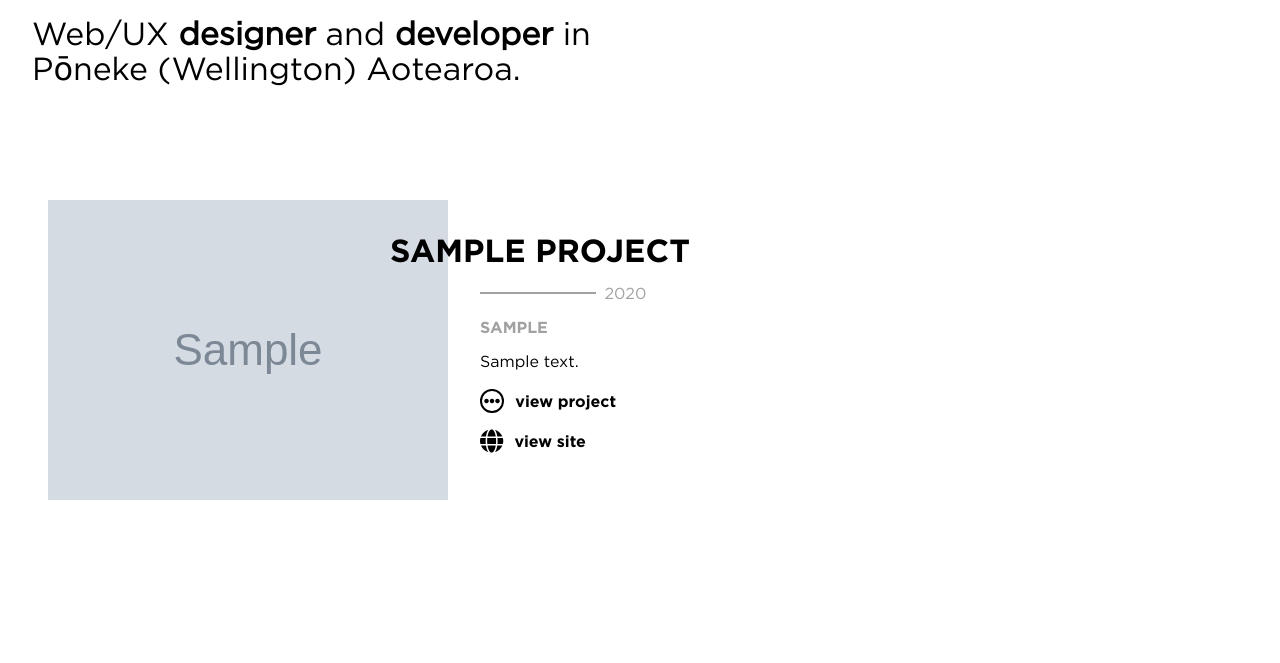
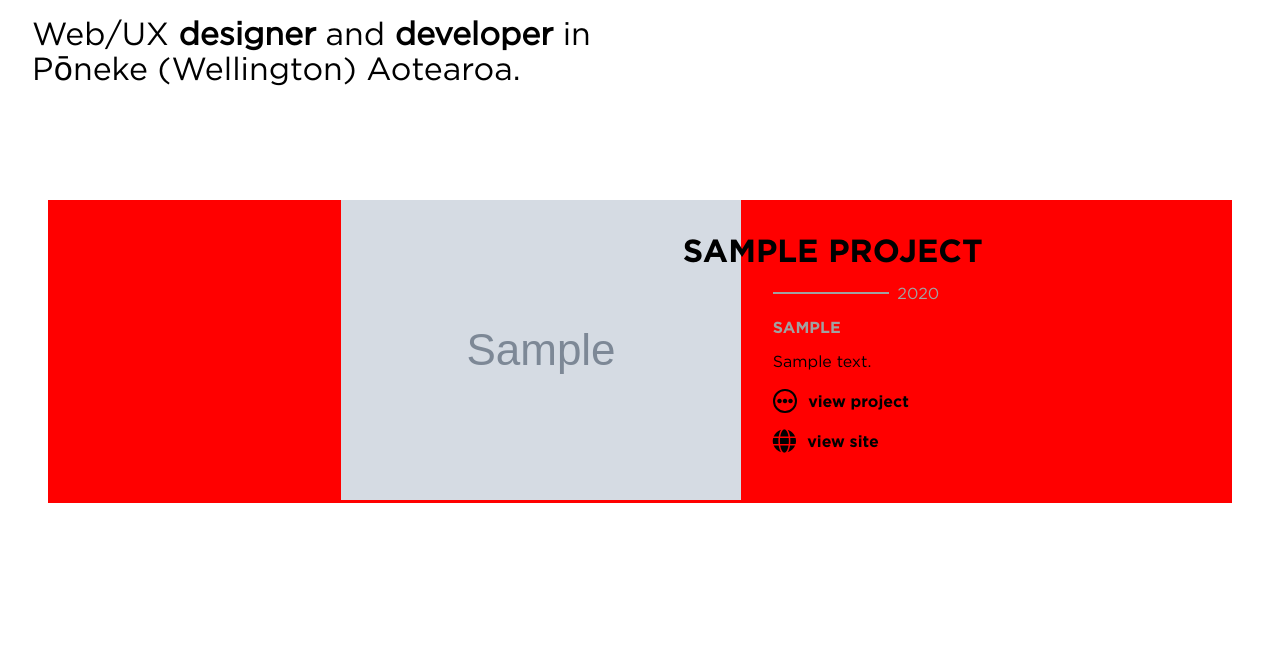
Before and after one commit to izsi-salmon/portfolio-izsi, a PHP site: page / in a window 1280 px wide. Shown: the part 153-816 px from the top of the page. Before the commit the page ends 653 px from the top, so only its background shows below. Run offline with PHP 8.4, Linux system fonts and the light colour scheme; tables that the repository leaves empty or names only in its code hold one stand-in row (values such as "Sample post"); grey boxes marked "Sample" are stand-in pictures; some libraries are stand-ins or nearby versions.

Commit message:
completed nth-child values

```diff
--- a/css/style.css
+++ b/css/style.css
@@ -171,5 +171,16 @@ h2 {
 @media only screen and (min-width: 1024px) {
   .main-content h1 {
     max-width: 50%; } }
+@media only screen and (min-width: 1024px) {
+  .main-content .projects .project-block:nth-child(3n+1) {
+    background-color: red;
+    justify-content: center;
+    margin: 0 auto 10em; }
+    .main-content .projects .project-block:nth-child(3n+1) .project-img-container {
+      text-align: center; }
+  .main-content .projects .project-block:nth-child(3n+2) {
+    background-color: orange; }
+  .main-content .projects .project-block:nth-child(3n) {
+    background-color: yellow; } }
 
 /*# sourceMappingURL=style.css.map */
--- a/css/style.scss
+++ b/css/style.scss
@@ -263,7 +263,28 @@ h2{
 @media only screen and (min-width: 1024px){
 
     .main-content{
+        .projects{
+            .project-block{
 
+            }
+            .project-block:nth-child(3n+1){
+                background-color: red;
+                justify-content: center;
+                margin: 0 auto 10em;
+                .project-img-container{
+                    text-align: center;
+                }
+                .project-text{
+//                    position: absolute;
+                }
+            }
+            .project-block:nth-child(3n+2){
+                background-color: orange;
+            }
+            .project-block:nth-child(3n){
+                background-color: yellow;
+            }
+        }
     }
 
 }
```
Also changed, not shown: 1 other file.
